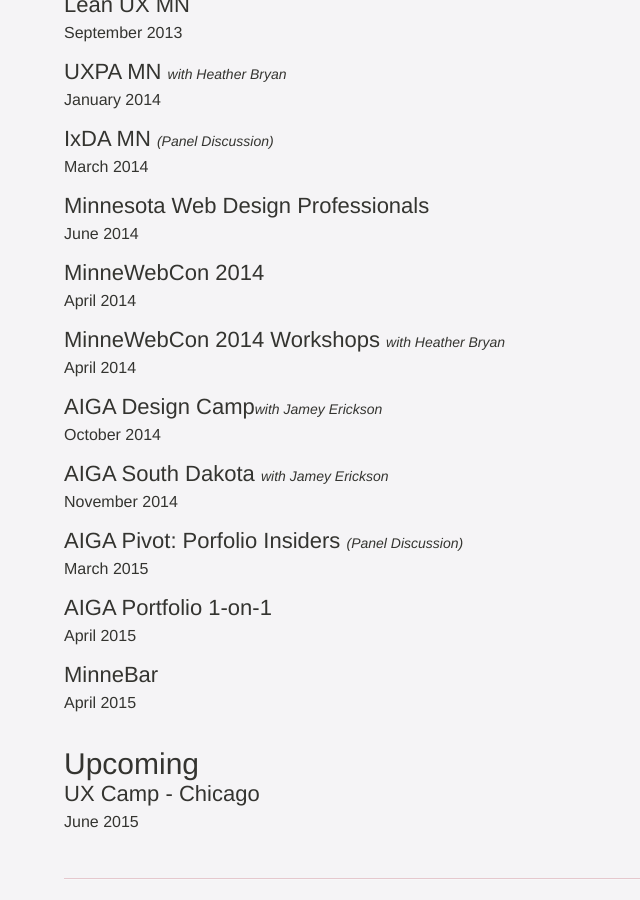
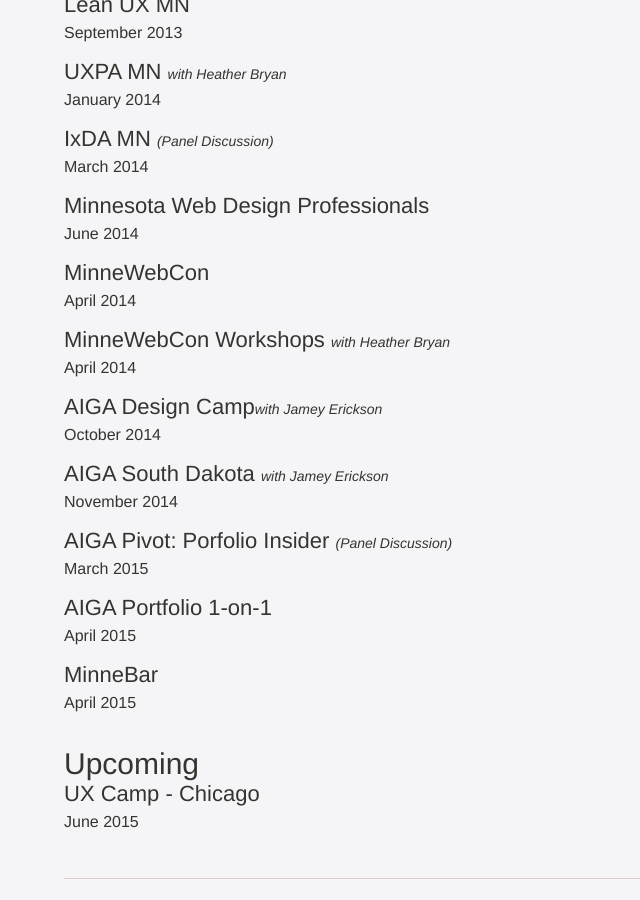
Before and after one commit to linoleumtile/linoleumtile.github.io, a Jekyll site: the page built from resume.html, in a window 1280 px wide and 900 px high, scrolled down 1856 px. Shown: the whole window, without its empty margins (0-640 px from the left). Built offline with Jekyll 4.4.1, drawn with Linux system fonts in a browser that asks for light colours; nearby versions of some CDN libraries; some web fonts are replaced; Markdown is read by kramdown in place of the engine named in the settings; comment, search, counter and statistics services are not loaded.

Commit message:
getting rid of redundancy and typos

```diff
--- a/_includes/community.html
+++ b/_includes/community.html
@@ -11,15 +11,15 @@
 			<span class="date">March 2014</span></li>
 			<li>Minnesota Web Design Professionals<br />
 			<span class="date">June 2014</span></li>
-			<li>MinneWebCon 2014<br />
+			<li>MinneWebCon<br />
 			<span class="date">April 2014</span></li>
-			<li>MinneWebCon 2014 Workshops <span class="other-speaker">with Heather Bryan</span><br />
+			<li>MinneWebCon Workshops <span class="other-speaker">with Heather Bryan</span><br />
 			<span class="date">April 2014</span></li>
 			<li>AIGA Design Camp<span class="other-speaker">with Jamey Erickson</span><br />
 			<span class="date">October 2014</span></li>
 			<li>AIGA South Dakota <span class="other-speaker">with Jamey Erickson</span><br />
 			<span class="date">November 2014</span></li>
-			<li>AIGA Pivot: Porfolio Insiders <span class="other-speaker">(Panel Discussion)</span><br />
+			<li>AIGA Pivot: Porfolio Insider <span class="other-speaker">(Panel Discussion)</span><br />
 			<span class="date">March 2015</span></li>
 			<li>AIGA Portfolio 1-on-1<br />
 			<span class="date">April 2015</span></li>
```
